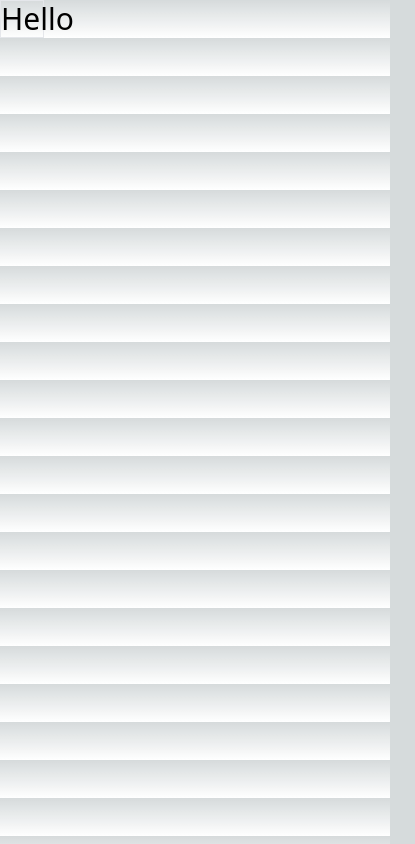
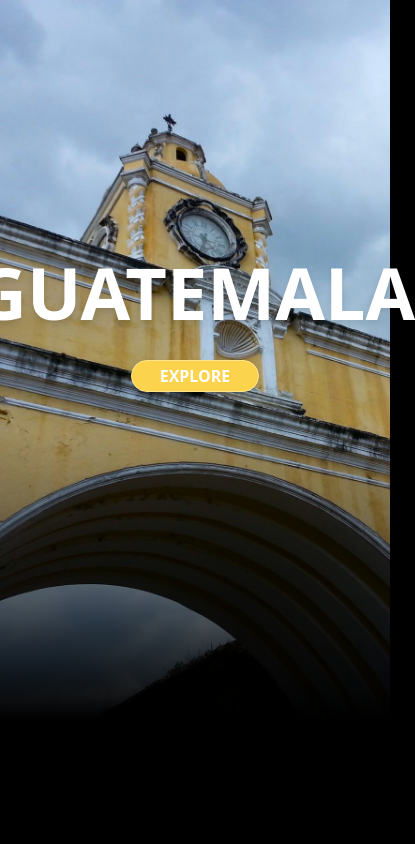
Before and after one commit to JOMADELEMA/countrypage, a Next.js app: page / in a window 390 px wide. Shown: the whole page, 415 px wide, since content can reach past the window. Built offline with nearby package versions, Linux system fonts and the light colour scheme.

Commit message:
Applied mobile design to background and country name

```diff
--- a/src/pages/_document.js
+++ b/src/pages/_document.js
@@ -2,9 +2,10 @@ import { Html, Head, Main, NextScript } from 'next/document'
 
 export default function Document() {
   return (
-    <Html lang="en">
+    <Html lang="en" >
       <Head />
-      <body>
+      {/* <body className='bg-gradient-to-r from-cyan-500 to-blue-500'> */}
+      <body className='bg-black'>
         <Main />
         <NextScript />
       </body>
--- a/src/pages/index.js
+++ b/src/pages/index.js
@@ -8,7 +8,11 @@ const inter = Inter({ subsets: ["latin"] });
 export default function Home() {
   return (
     <>
-      <h1 className="text-3xl border w-11">Hello</h1>
+      <div className="w-screen h-192 bg-cover bg-center md:bg-cover bg-no-repeat flex flex-col bg-arco relative">
+        <h1 className="text-7xl font-semibold text-white drop-shadow-lg mt-64 self-center">GUATEMALA</h1>
+        <div className="border border-amber-200 bg-amber-300 rounded-full flex text-white font-semibold w-32 h-8 self-center items-center justify-center shadow-md cursor-pointer mt-8">EXPLORE</div>
+        <div className="w-full h-72 bottom-0 absolute bg-gradient-to-b from-transparent to-black"></div>
+      </div>
     </>
   );
 }
--- a/src/styles/globals.css
+++ b/src/styles/globals.css
@@ -2,13 +2,13 @@
 @tailwind components;
 @tailwind utilities;
 
-:root {
+/* :root {
   --max-width: 1100px;
   --border-radius: 12px;
   --font-mono: ui-monospace, Menlo, Monaco, 'Cascadia Mono', 'Segoe UI Mono',
     'Roboto Mono', 'Oxygen Mono', 'Ubuntu Monospace', 'Source Code Pro',
-    'Fira Mono', 'Droid Sans Mono', 'Courier New', monospace;
-
+    'Fira Mono', 'Droid Sans Mono', 'Courier New', monospace; */
+/*
   --foreground-rgb: 0, 0, 0;
   --background-start-rgb: 214, 219, 220;
   --background-end-rgb: 255, 255, 255;
@@ -108,4 +108,4 @@ a {
   html {
     color-scheme: dark;
   }
-}
+} */
--- a/tailwind.config.js
+++ b/tailwind.config.js
@@ -9,7 +9,20 @@ module.exports = {
     "./src/**/*.{js,ts,jsx,tsx}",
   ],
   theme: {
-    extend: {},
+    extend: {
+      // fontSize: {
+
+      // },
+      spacing: {
+        '128': '32rem',
+        '192': '45rem',
+
+      },
+      backgroundImage: {
+        //path must be relative to global css not config.js
+        'arco': "url('../../public/images/bg-arco.jpeg')",
+      },
+    },
   },
   plugins: [],
 }
```
Also changed, not shown: public/images/bg-arco.jpeg (added).
